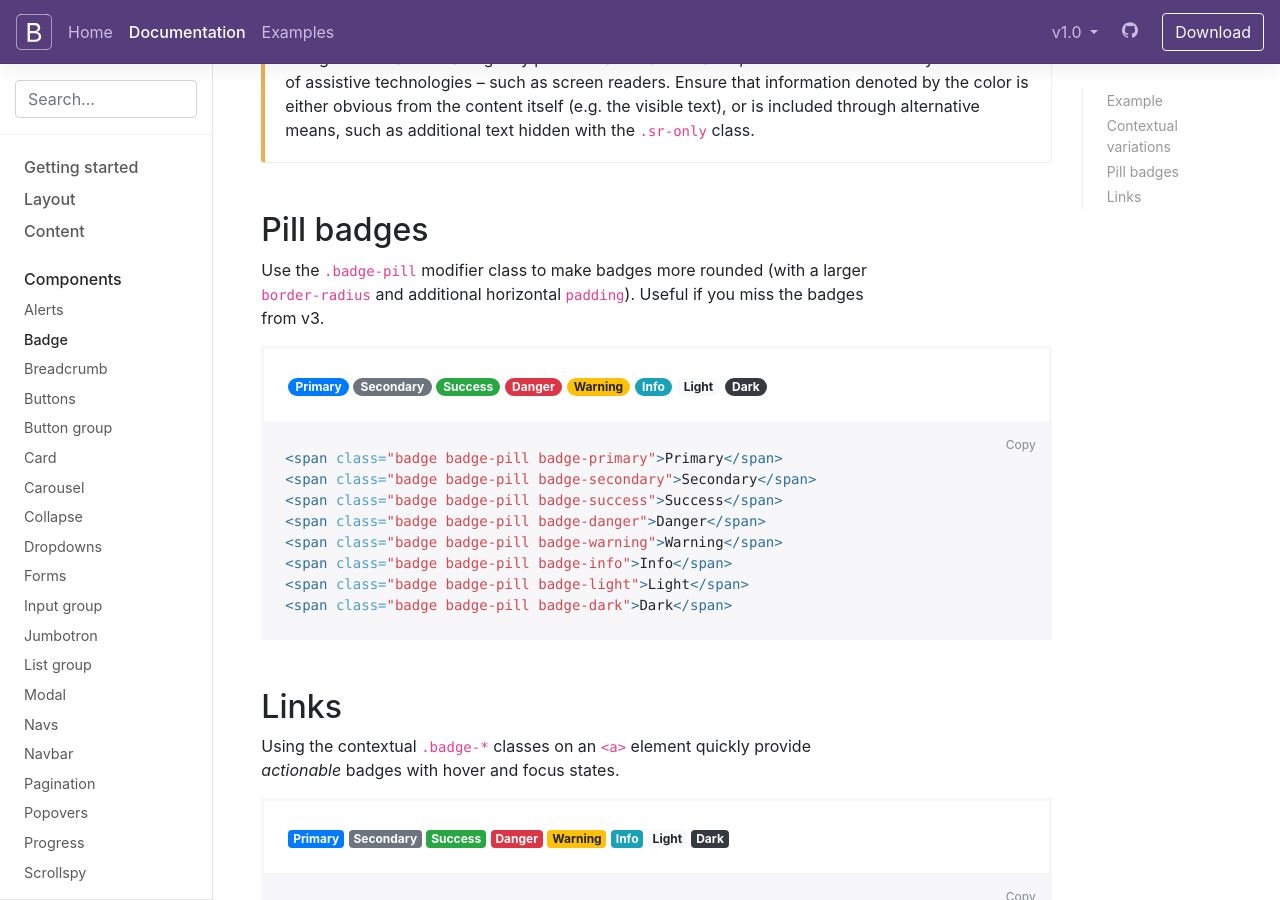
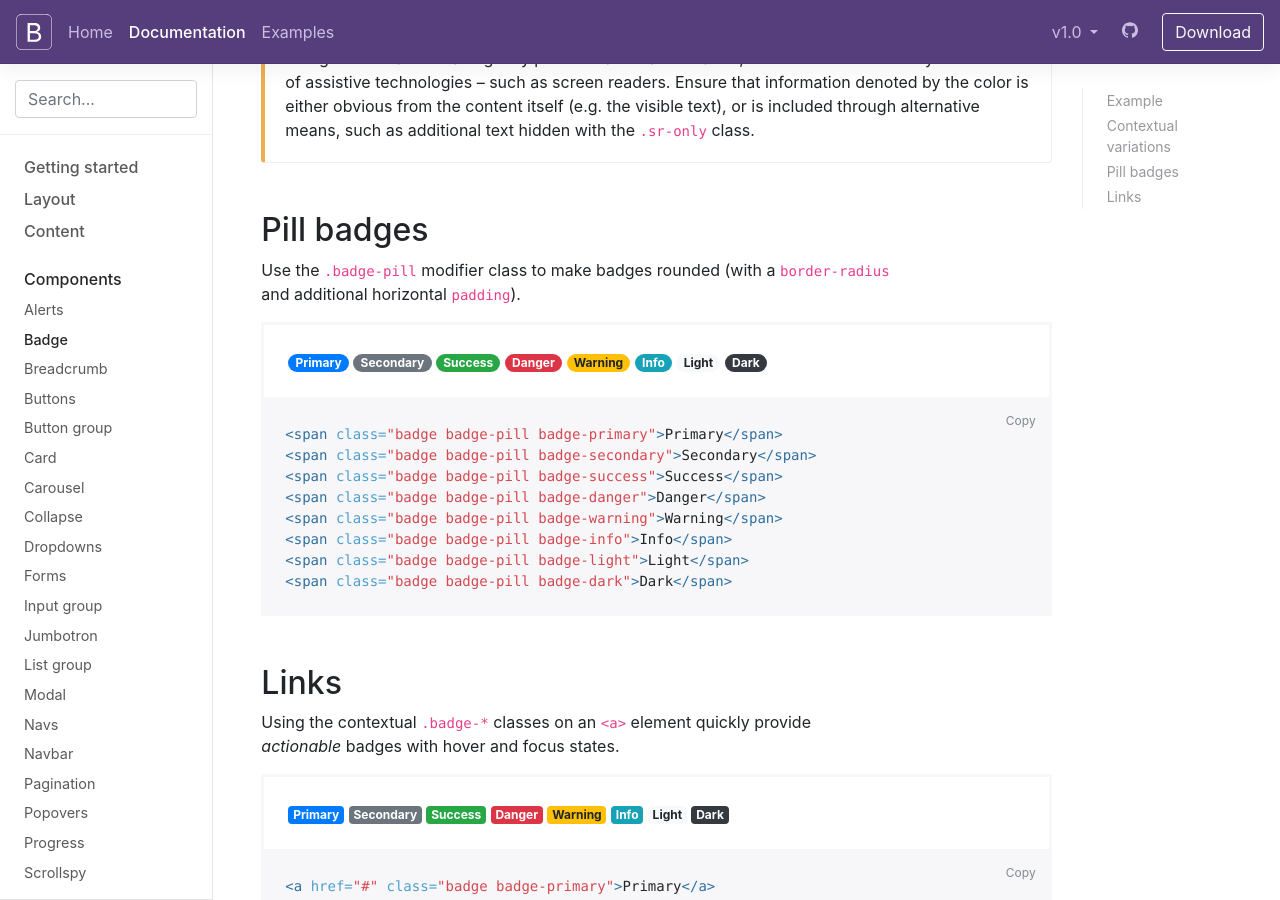
Before and after one commit to arielkirkwood/melodic-web, a Jekyll site: the page built from docs/4.0/components/badge.md, in a window 1280 px wide and 900 px high, scrolled down 2092 px. Built offline with Jekyll 4.4.1, drawn with Linux system fonts in a browser that asks for light colours; nearby versions of some CDN libraries; comment, search, counter and statistics services are not loaded; the table of contents is made by our own code.

Commit message:
Update Components/Badge page

```diff
--- a/docs/4.0/components/badge.md
+++ b/docs/4.0/components/badge.md
@@ -61,7 +61,7 @@ Add any of the below mentioned modifier classes to change the appearance of a ba
 
 ## Pill badges
 
-Use the `.badge-pill` modifier class to make badges more rounded (with a larger `border-radius` and additional horizontal `padding`). Useful if you miss the badges from v3.
+Use the `.badge-pill` modifier class to make badges rounded (with a `border-radius` and additional horizontal `padding`).
 
 {% example html %}
 {% for color in site.data.theme-colors %}
```
